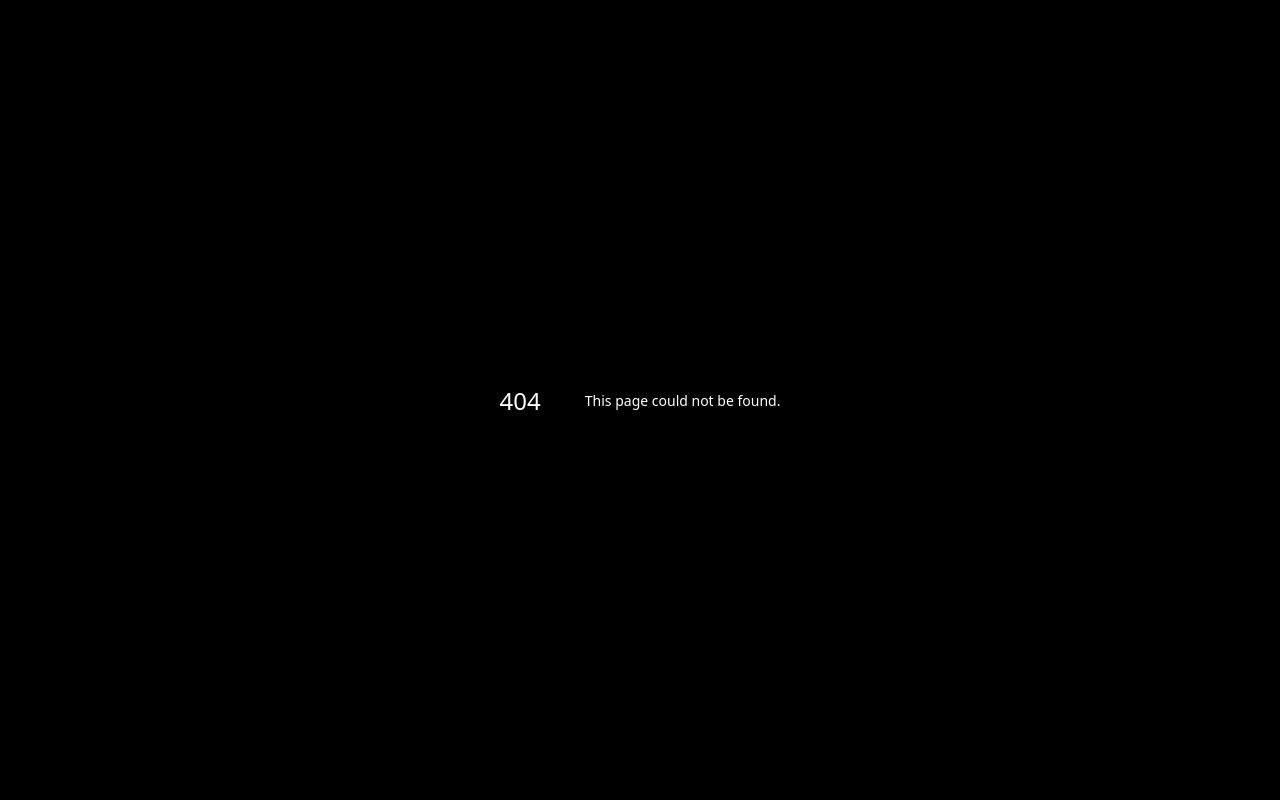
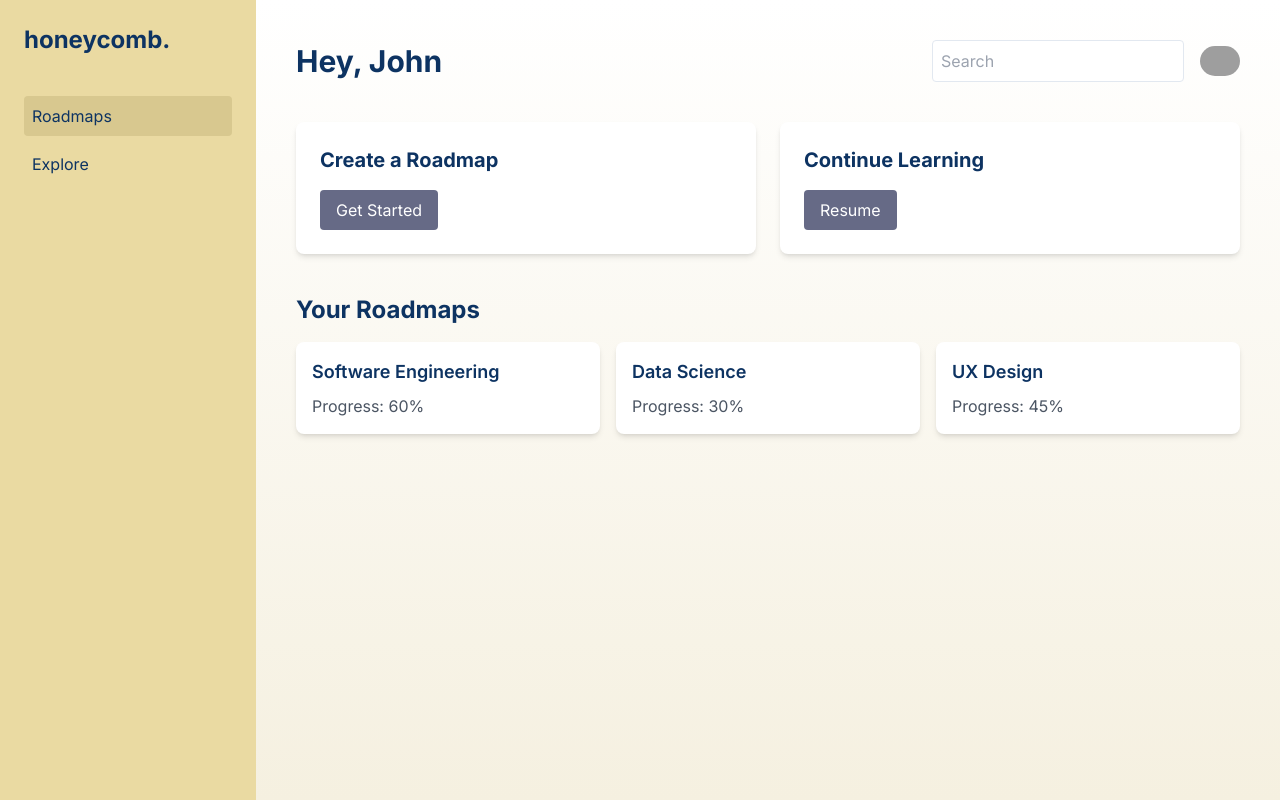
Before and after one commit to alewoo/honeycomb, a Next.js app: page /dash in a window 1280 px wide. Before the commit this address had no page. Built offline with nearby package versions, Linux system fonts and the light colour scheme; grey boxes are pictures that could not be loaded.

Commit message:
revamped dashpage

```diff
--- /dev/null
+++ b/src/app/dash/page.tsx
@@ -0,0 +1,103 @@
+import React from "react";
+import Image from "next/image";
+import Link from "next/link";
+
+const DashboardPage = () => {
+  // In a real application, you'd fetch this data from your backend
+  const userName = "John"; // Replace with actual user data
+
+  return (
+    <div className="flex h-screen bg-gradient-to-b from-white to-[#f5f0e0]">
+      {/* Sidebar */}
+      <aside className="w-64 bg-[#eadaa2] text-[#0d3362] p-6">
+        <div className="text-2xl font-bold mb-10">honeycomb.</div>
+        <nav>
+          <ul className="space-y-2">
+            <li className="bg-[#d8c88f] rounded p-2">
+              <Link href="/dashboard" className="block">
+                Roadmaps
+              </Link>
+            </li>
+            <li className="hover:bg-[#d8c88f] rounded p-2">
+              <Link href="/explore" className="block">
+                Explore
+              </Link>
+            </li>
+            {/* Add more navigation items as needed */}
+          </ul>
+        </nav>
+      </aside>
+
+      {/* Main Content */}
+      <main className="flex-1 p-10 overflow-y-auto">
+        <header className="flex justify-between items-center mb-10">
+          <div className="text-3xl font-bold text-[#0d3362]">
+            Hey, {userName}
+          </div>
+          <div className="flex items-center space-x-4">
+            <input
+              type="text"
+              placeholder="Search"
+              className="border rounded p-2"
+            />
+            <Image
+              src="/avatar-placeholder.png"
+              alt="User Avatar"
+              width={40}
+              height={40}
+              className="rounded-full"
+            />
+          </div>
+        </header>
+
+        <div className="grid grid-cols-1 md:grid-cols-2 gap-6 mb-10">
+          <div className="bg-white p-6 rounded-lg shadow-md hover:shadow-lg transition-shadow duration-300">
+            <h2 className="text-xl font-bold mb-4 text-[#0d3362]">
+              Create a Roadmap
+            </h2>
+            <button className="bg-[#666a86] text-white px-4 py-2 rounded hover:bg-[#555872] transition duration-300">
+              Get Started
+            </button>
+          </div>
+          <div className="bg-white p-6 rounded-lg shadow-md hover:shadow-lg transition-shadow duration-300">
+            <h2 className="text-xl font-bold mb-4 text-[#0d3362]">
+              Continue Learning
+            </h2>
+            <button className="bg-[#666a86] text-white px-4 py-2 rounded hover:bg-[#555872] transition duration-300">
+              Resume
+            </button>
+          </div>
+        </div>
+
+        <section>
+          <h2 className="text-2xl font-bold mb-4 text-[#0d3362]">
+            Your Roadmaps
+          </h2>
+          <div className="grid grid-cols-1 md:grid-cols-3 gap-4">
+            {/* Placeholder for roadmap items */}
+            <div className="bg-white p-4 rounded-lg shadow-md hover:shadow-lg transition-shadow duration-300">
+              <h3 className="text-lg font-semibold mb-2 text-[#0d3362]">
+                Software Engineering
+              </h3>
+              <p className="text-gray-600">Progress: 60%</p>
+            </div>
+            <div className="bg-white p-4 rounded-lg shadow-md hover:shadow-lg transition-shadow duration-300">
+              <h3 className="text-lg font-semibold mb-2 text-[#0d3362]">
+                Data Science
+              </h3>
+              <p className="text-gray-600">Progress: 30%</p>
+            </div>
+            <div className="bg-white p-4 rounded-lg shadow-md hover:shadow-lg transition-shadow duration-300">
+              <h3 className="text-lg font-semibold mb-2 text-[#0d3362]">
+                UX Design
+              </h3>
+              <p className="text-gray-600">Progress: 45%</p>
+            </div>
+          </div>
+        </section>
+      </main>
+    </div>
+  );
+};
+
+export default DashboardPage;
```
Also changed, not shown: src/app/signup/page.tsx (line endings or trailing spaces).
